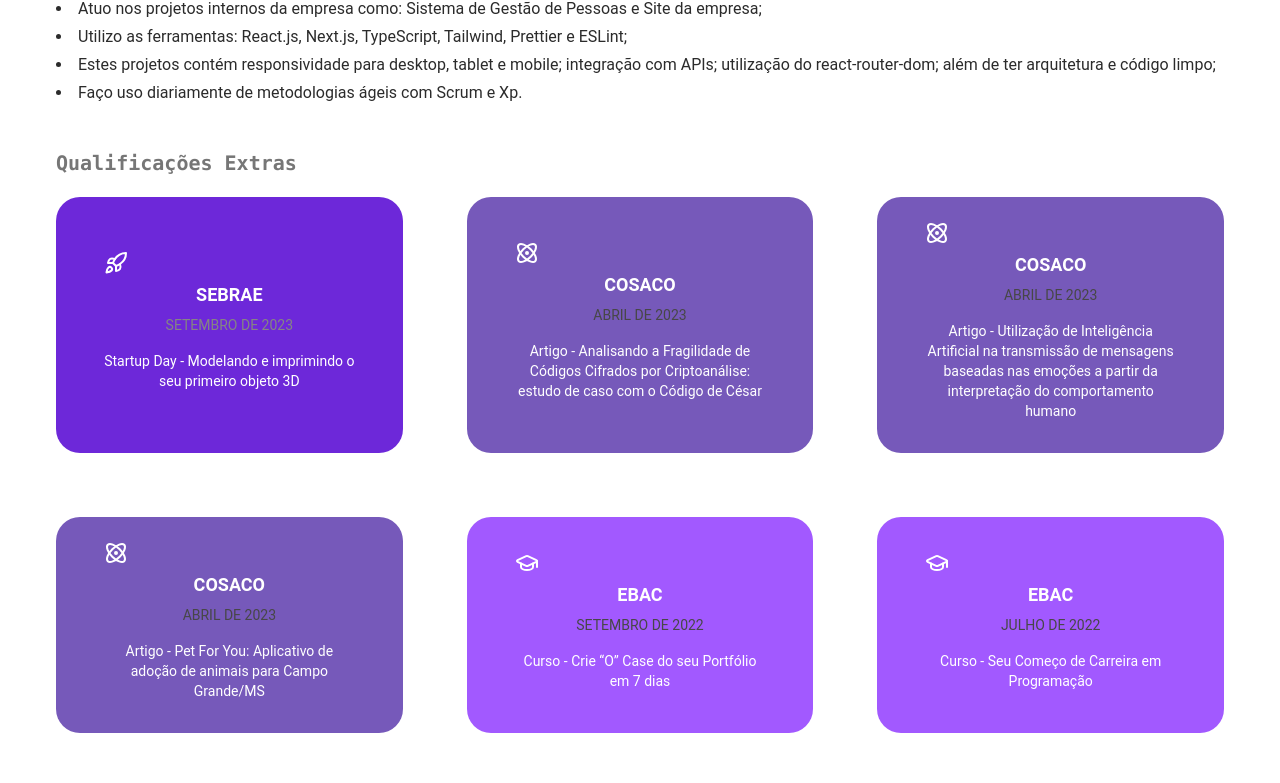
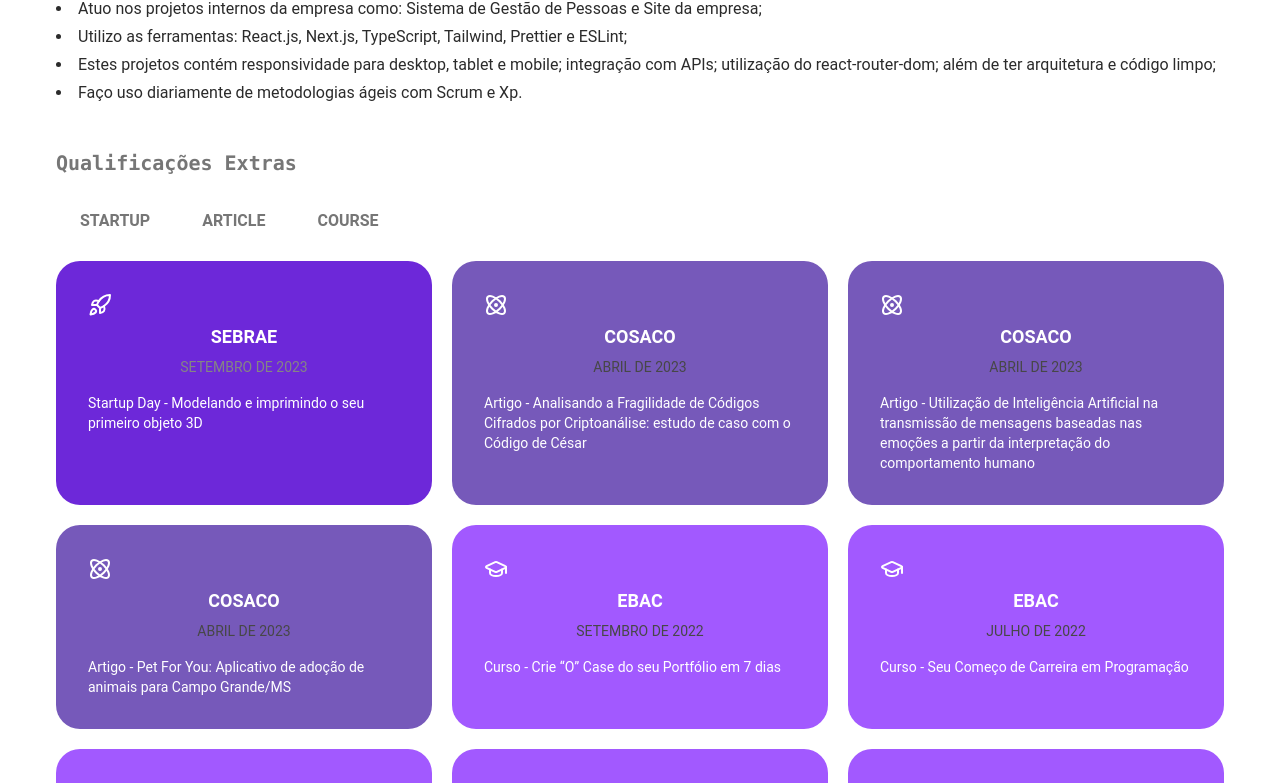
Before and after one commit to bamarcheti/my-resume, a React (Create React App) app: page / in a window 1280 px wide. Shown: the part 1192-1975 px from the top of the page. Built offline with nearby package versions, Linux system fonts and the light colour scheme.

Commit message:
feat: Criando componente de Filtro

```diff
--- a/src/locales/pt/translation.ts
+++ b/src/locales/pt/translation.ts
@@ -24,7 +24,6 @@
       period: 'JULHO DE 2023',
       description: 'Tecnologia em Análise e Desenvolvimento de Sistemas (TADS)'
     },
-
     subtitle_experience: 'Experiência',
     experience: {
       company: 'Inovvati Tecnologia / Desenvolvedora Junior',
--- /dev/null
+++ b/src/modules/About/components/ExtraQualifications/components/ExtraQualificationstFilter.tsx
@@ -0,0 +1,82 @@
+import { Atom, GraduationCap, Rocket } from 'lucide-react';
+import { useState } from 'react';
+import { useTranslation } from 'react-i18next';
+import {
+  ExtraQualificationsAction,
+  extraQualificationsPT
+} from '../../../../../_shared/constant/extraQualifications';
+import { getCategories } from '../../../../../_shared/helpers/getCategories';
+import { getFilteredTechs } from '../../../../../_shared/helpers/getFilteredTechs';
+import { SelectTag } from '../../../../../components/SelectTag';
+
+export const useExtraQualifications = (): ExtraQualificationsAction[] => {
+  return extraQualificationsPT;
+};
+
+export const ExtraQualificationstFilter = () => {
+  const extraQualifications = useExtraQualifications();
+  const categories = getCategories(extraQualifications);
+  const [selectedCategory, setSelectedCategory] = useState('');
+  const { t } = useTranslation();
+
+  const fontStyle = 'text-xs xl:text-sm lg:text-sm font-normal';
+
+  const iconMap: Record<string, JSX.Element> = {
+    course: <GraduationCap className="text-white w-6 h-6" />,
+    article: <Atom className="text-white w-6 h-6" />,
+    startup: <Rocket className="text-white w-6 h-6" />
+  };
+
+  const styleMap = {
+    course: 'bg-secondary dark:bg-dark text-darkSecondary',
+    article: 'bg-whiteSecondary dark:bg-darkTertiary text-darkSecondary',
+    startup: 'bg-tertiary dark:bg-darkSecondary text-darkPrimary'
+  };
+
+  const handleSelectCategory = (category: string) => {
+    if (category === selectedCategory) {
+      setSelectedCategory('');
+      return;
+    }
+    setSelectedCategory(category);
+  };
+
+  const filteredTechs = getFilteredTechs(selectedCategory, extraQualifications);
+
+  return (
+    <div className="flex flex-col w-full justify-center space-y-5">
+      <div className="flex space-x-1">
+        {categories.map((cat) => {
+          const isActive = selectedCategory === cat;
+
+          return (
+            <SelectTag
+              key={cat}
+              onClick={() => handleSelectCategory(cat)}
+              isActive={isActive}
+              category={cat}
+            />
+          );
+        })}
+      </div>
+
+      <div className="grid md:grid-cols-3 grid-cols-1 w-full gap-5">
+        {filteredTechs.map((tech, index) => (
+          <div
+            key={index}
+            className={`${
+              styleMap[tech.type]
+            } flex flex-col rounded-3xl p-8 gap-4 transition ease-in-out hover:scale-105`}
+          >
+            <div className="flex flex-col gap-1.5 justify-center text-center">
+              {iconMap[tech.type]}
+              <p className="text-base xl:text-lg lg:text-lg font-bold text-white">{tech.title}</p>
+              <p className={`${fontStyle} dark:text-secondary`}>{tech.period}</p>
+            </div>
+            <p className={`${fontStyle} text-white`}>{tech.description}</p>
+          </div>
+        ))}
+      </div>
+    </div>
+  );
+};
--- a/src/modules/About/components/ExtraQualifications/index.tsx
+++ b/src/modules/About/components/ExtraQualifications/index.tsx
@@ -1,18 +1,16 @@
 import { useTranslation } from 'react-i18next';
 import { Subtitle } from '../../../../components/Subtitle';
-import { ExtraQualificationsCard } from './components/ExtraQualificationsCard';
+import { ExtraQualificationstFilter } from './components/ExtraQualificationstFilter';
 
 export const ExtraQualifications = () => {
   const { t } = useTranslation();
 
   return (
-    <div className="flex flex-col">
+    <div className="flex flex-col space-y-5">
       <div className="flex flex-col justify-between items-start">
         <Subtitle subtitle={t('subtitle_qualifications')} />
       </div>
-      <ExtraQualificationsCard
-        extraQualifications={t('extraQualifications', { returnObjects: true })}
-      />
+      <ExtraQualificationstFilter />
     </div>
   );
 };
```
